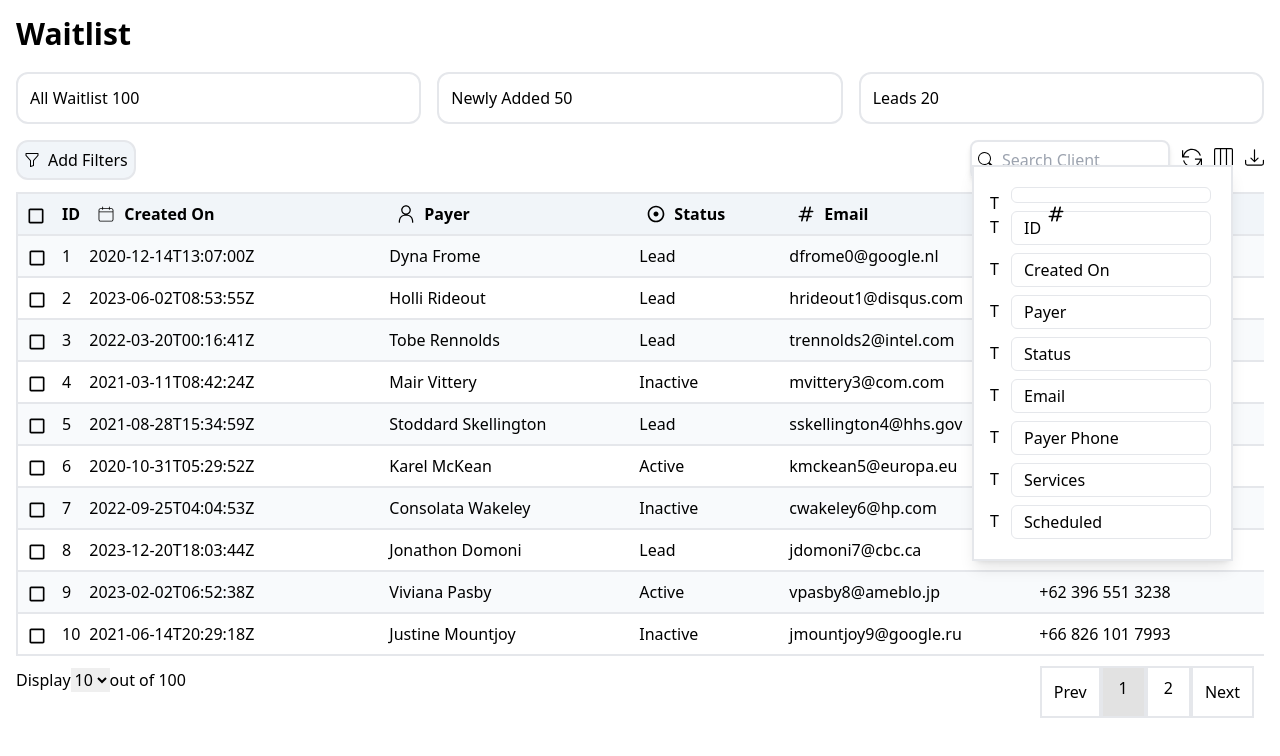
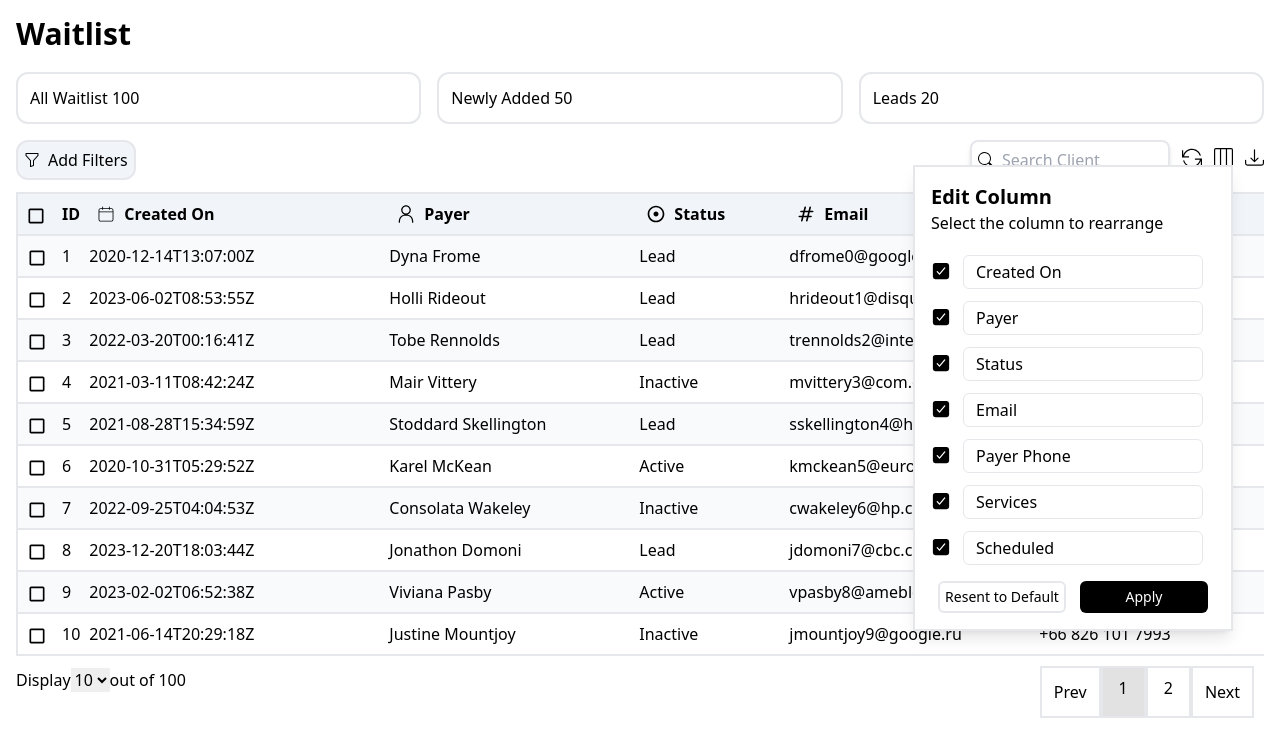
Before and after one commit to Sumant64/omnify-machine-coding, a Next.js app: page /dynamic-table-upgrade in a window 1280 px wide. Both pictures are taken after a click on the button 1223 px from the left and 157 px from the top of the page. Shown: the top 756 px of the page. Built offline with nearby package versions, Linux system fonts and the light colour scheme.

Commit message:
custom select bar

```diff
--- /dev/null
+++ b/app/components/common/CustomSelectBar.jsx
@@ -0,0 +1,38 @@
+import React from 'react';
+import { MdCheckBoxOutlineBlank } from "react-icons/md";
+import { IoCheckbox } from "react-icons/io5";
+
+const CustomSelectBar = ({ openDialog, heading, subheading, options, handleColumn, activeColumns, handleApply, handleDefault }) => {
+    return (
+        <div className={`border-2 z-10 w-[320px]  overflow-auto bg-[#fff] shadow-lg absolute right-0 p-4 ${openDialog ? 'block' : 'hidden'}`}>
+            <h2 className='text-xl font-bold'>{heading}</h2>
+            <p className='mb-3'>{subheading}</p>
+            {
+                options.map((item) => {
+                    let active = activeColumns.includes(item)
+                    return (
+                        <div className='flex gap-2 pt-1'>
+                            <div className="check relative top-2">
+                                {
+                                    active ?
+                                        <IoCheckbox className='w-5 h-5 relative top-[2px]' /> :
+                                        <MdCheckBoxOutlineBlank className='w-5 h-5 relative top-[2px]' />
+                                }
+                            </div>
+                            <div className='border-[1px] m-1 pl-3 cursor-pointer rounded-md p-1 w-[240px]' onClick={() => handleColumn(item)}>
+                                {item}
+                            </div>
+                        </div>
+                    )
+                })
+            }
+
+            <div className='flex justify-around mt-3'>
+                <button onClick={handleDefault} className='border-2 w-[45%] pt-1 pb-1 text-sm rounded-md'>Resent to Default</button>
+                <button onClick={handleApply} className='bg-black text-[#fff] w-[45%] pt-1 pb-1 text-sm rounded-md'>Apply</button>
+            </div>
+        </div>
+    )
+}
+
+export default CustomSelectBar
--- a/app/components/filter/People.jsx
+++ b/app/components/filter/People.jsx
@@ -1,4 +1,4 @@
-import { searchPeople } from '@/app/service/search';
+import { searchPeople } from '@/service/search';
 import React, { useEffect, useState } from 'react'
 import { useSelector } from 'react-redux';
 
@@ -18,7 +18,6 @@ const People = ({ selectedPeople, setSelectedPeople }) => {
     }
 
     const handleRemove = (item) => {
-        console.log(item)
         let filterData = selectedPeople.filter((val) => {
             return val !== item
         })
--- a/app/dynamic-table-upgrade/page.jsx
+++ b/app/dynamic-table-upgrade/page.jsx
@@ -10,58 +10,14 @@ import { RxPerson } from "react-icons/rx";
 import { RiRecordCircleLine } from "react-icons/ri";
 import { HiOutlineHashtag } from "react-icons/hi";
 import { MdCheckBoxOutlineBlank } from "react-icons/md";
-
-const columnData = [
-    {
-        field: '',
-        display: true,
-        svg: <MdCheckBoxOutlineBlank className='w-5 h-5 relative top-[2px]' />
-    },
-    {
-        field: 'ID',
-        display: true,
-        svg: ''
-    },
-    {
-        field: 'Created On',
-        display: true,
-        svg: <CiCalendar className='w-5 h-5 relative top-[2px]' />
-    },
-    {
-        field: 'Payer',
-        display: true,
-        svg: <RxPerson className='w-5 h-5 relative top-[2px]' />
-    },
-    {
-        field: 'Status',
-        display: true,
-        svg: <RiRecordCircleLine className='w-5 h-5 relative top-[2px]' />
-    },
-    {
-        field: 'Email',
-        display: true,
-        svg: <HiOutlineHashtag className='w-5 h-5 relative top-[2px]' />
-    },
-    {
-        field: 'Payer Phone',
-        display: true,
-        svg: <HiOutlineHashtag className='w-5 h-5 relative top-[2px]' />
-    },
-    {
-        field: 'Services',
-        display: true,
-        svg: <HiOutlineHashtag className='w-5 h-5 relative top-[2px]' />
-    },
-    {
-        field: 'Scheduled',
-        display: true,
-        svg: <CiCalendar className='w-5 h-5 relative top-[2px]' />
-    },
-]
+import { IoCheckbox } from "react-icons/io5";
+import { columnData } from '@/util/config/tableHeader';
+import CustomSelectBar from '../components/common/CustomSelectBar';
 
 const DynamicTableUpgrade = () => {
     const [rows, setRows] = useState([]);
-    const [columns, setColumns] = useState(columnData);
+    const [columns, setColumns] = useState([...columnData]);
+    const [columnFilter, setColumnFilter] = useState(['Created On', 'Payer', 'Status', 'Email', 'Payer Phone', 'Services', 'Scheduled']);
     const [dialog, setDialog] = useState(false);
     const [loading, setLoading] = useState(false);
     const [filterDialog, setFilterDialog] = useState(false);
@@ -82,7 +38,6 @@ const DynamicTableUpgrade = () => {
                 return peopleFilter.includes(item.payer);
             })
         }
-        console.log(data);
         if (scheduledDateFilter.length > 0 && scheduledDateFilter[0] !== '') {
             let from = new Date(scheduledDateFilter[0]);
             let to = new Date(scheduledDateFilter[1]);
@@ -99,27 +54,37 @@ const DynamicTableUpgrade = () => {
     }
 
     const handleColumn = (item) => {
+
+        if (columnFilter.includes(item)) {
+            setColumnFilter((prev) => prev.filter((val) => val !== item))
+        } else {
+            setColumnFilter([...columnFilter, item])
+        }
+    }
+
+    const handleApply = () => {
         setLoading(true);
-        if (item.display) {
-            setColumns(columns.map((val) => {
-                if (val.field === item.field) {
+        let newColumns = columns.map((val) => {
+            if (val.field !== '' && val.field !== 'ID') {
+                if (columnFilter.includes(val.field)) {
+                    val.display = true;
+                } else {
+                    val.display = false;
+                }
+            }
+            return val;
+        })
+        setColumns(newColumns)
+        setLoading(false);
+    }
 
-                    val.display = false
-                }
-                return val;
-            }))
-        } else {
-            setColumns(columns.map((val) => {
-                if (val.field === item.field) {
+    const handleDefault = () => {
+        setColumnFilter(['Created On', 'Payer', 'Status', 'Email', 'Payer Phone', 'Services', 'Scheduled']);
+        setColumns(columns.map((val) => {
+            val.display = true;
+            return val;
+        }));
 
-                    val.display = true
-                }
-                return val;
-            }))
-
-        }
-
-        setLoading(false);
     }
 
     const handleSearch = (searchValue) => {
@@ -193,26 +158,16 @@ const DynamicTableUpgrade = () => {
                                     <path d="M0 1.5A1.5 1.5 0 0 1 1.5 0h13A1.5 1.5 0 0 1 16 1.5v13a1.5 1.5 0 0 1-1.5 1.5h-13A1.5 1.5 0 0 1 0 14.5zM1.5 1a.5.5 0 0 0-.5.5v13a.5.5 0 0 0 .5.5H5V1zM10 15V1H6v14zm1 0h3.5a.5.5 0 0 0 .5-.5v-13a.5.5 0 0 0-.5-.5H11z" />
                                 </svg>
                             </button>
-                            <div className={`border-2 bg-[#fff] shadow-lg absolute right-0 p-4 ${dialog ? 'block' : 'hidden'}`}>
-                                {
-                                    columnData.map((item) => {
-                                        let active = columns.filter((col) => col.field === item.field);
-                                        active = active[0].display
-                                        return (
-                                            <div className='flex gap-2'>
-                                                <div className="check relative top-2">
-                                                    {
-                                                        active ? 'T' : 'F'
-                                                    }
-                                                </div>
-                                                <div className='border-[1px] m-1 pl-3 cursor-pointer rounded-md p-1 w-[200px]' onClick={() => handleColumn(item)}>
-                                                    {item.field}
-                                                </div>
-                                            </div>
-                                        )
-                                    })
-                                }
-                            </div>
+                            <CustomSelectBar
+                                openDialog={dialog}
+                                heading={'Edit Column'}
+                                subheading={'Select the column to rearrange'}
+                                options={['Created On', 'Payer', 'Status', 'Email', 'Payer Phone', 'Services', 'Scheduled']}
+                                handleColumn={handleColumn}
+                                activeColumns={columnFilter}
+                                handleApply={handleApply}
+                                handleDefault={handleDefault}
+                            />
                         </div>
 
                         {/* download icons */}
@@ -241,7 +196,7 @@ const DynamicTableUpgrade = () => {
                                                 return (
                                                     <th className='text-start p-2 bg-slate-100'>
                                                         <div className='flex gap-2'>
-                                                        {item.svg}{item.field}
+                                                            {item.svg}{item.field}
                                                         </div>
                                                     </th>
                                                 )
@@ -258,13 +213,13 @@ const DynamicTableUpgrade = () => {
                                             <tr className={`border-b-2 ${index % 2 === 0 && 'bg-slate-50'}`}>
                                                 <td><MdCheckBoxOutlineBlank className='w-5 h-5 relative top-[2px] ml-2' /></td>
                                                 <td className='p-2'>{item.id}</td>
-                                                {columns[1].display && <td className='min-w-[300px]'>{item.createdOn}</td>}
-                                                {columns[2].display && <td className='min-w-[250px]'>{item.payer}</td>}
-                                                {columns[3].display && <td className='min-w-[150px]'>{item.status}</td>}
-                                                {columns[4].display && <td className='min-w-[250px]'>{item.email}</td>}
-                                                {columns[7].display && <td className='min-w-[250px]'>{item.payerPhone}</td>}
-                                                {columns[5].display && <td className='min-w-[250px]'>{item.services}</td>}
-                                                {columns[6].display && <td className='min-w-[250px] pr-2'>{item.scheduled}</td>}
+                                                {columns[2].display && <td className='min-w-[300px]'>{item.createdOn}</td>}
+                                                {columns[3].display && <td className='min-w-[250px]'>{item.payer}</td>}
+                                                {columns[4].display && <td className='min-w-[150px]'>{item.status}</td>}
+                                                {columns[5].display && <td className='min-w-[250px]'>{item.email}</td>}
+                                                {columns[6].display && <td className='min-w-[250px]'>{item.payerPhone}</td>}
+                                                {columns[7].display && <td className='min-w-[250px]'>{item.services}</td>}
+                                                {columns[8].display && <td className='min-w-[250px] pr-2'>{item.scheduled}</td>}
                                             </tr>
                                         )
                                     })
--- a/app/service/search.js
+++ b/service/search.js
@@ -1,4 +1,4 @@
-import data from '../../data/data.json';
+import data from '../data/data.json';
 
 export const searchPeople = (value) => {
     console.log(data)
--- /dev/null
+++ b/util/config/tableHeader.js
@@ -0,0 +1,53 @@
+import { CiCalendar } from "react-icons/ci";
+import { RxPerson } from "react-icons/rx";
+import { RiRecordCircleLine } from "react-icons/ri";
+import { HiOutlineHashtag } from "react-icons/hi";
+import { MdCheckBoxOutlineBlank } from "react-icons/md";
+
+export const columnData = [
+    {
+        field: '',
+        display: true,
+        svg: <MdCheckBoxOutlineBlank className='w-5 h-5 relative top-[2px]' />
+    },
+    {
+        field: 'ID',
+        display: true,
+        svg: ''
+    },
+    {
+        field: 'Created On',
+        display: true,
+        svg: <CiCalendar className='w-5 h-5 relative top-[2px]' />
+    },
+    {
+        field: 'Payer',
+        display: true,
+        svg: <RxPerson className='w-5 h-5 relative top-[2px]' />
+    },
+    {
+        field: 'Status',
+        display: true,
+        svg: <RiRecordCircleLine className='w-5 h-5 relative top-[2px]' />
+    },
+    {
+        field: 'Email',
+        display: true,
+        svg: <HiOutlineHashtag className='w-5 h-5 relative top-[2px]' />
+    },
+    {
+        field: 'Payer Phone',
+        display: true,
+        svg: <HiOutlineHashtag className='w-5 h-5 relative top-[2px]' />
+    },
+    {
+        field: 'Services',
+        display: true,
+        svg: <HiOutlineHashtag className='w-5 h-5 relative top-[2px]' />
+    },
+    {
+        field: 'Scheduled',
+        display: true,
+        svg: <CiCalendar className='w-5 h-5 relative top-[2px]' />
+    },
+]
```
